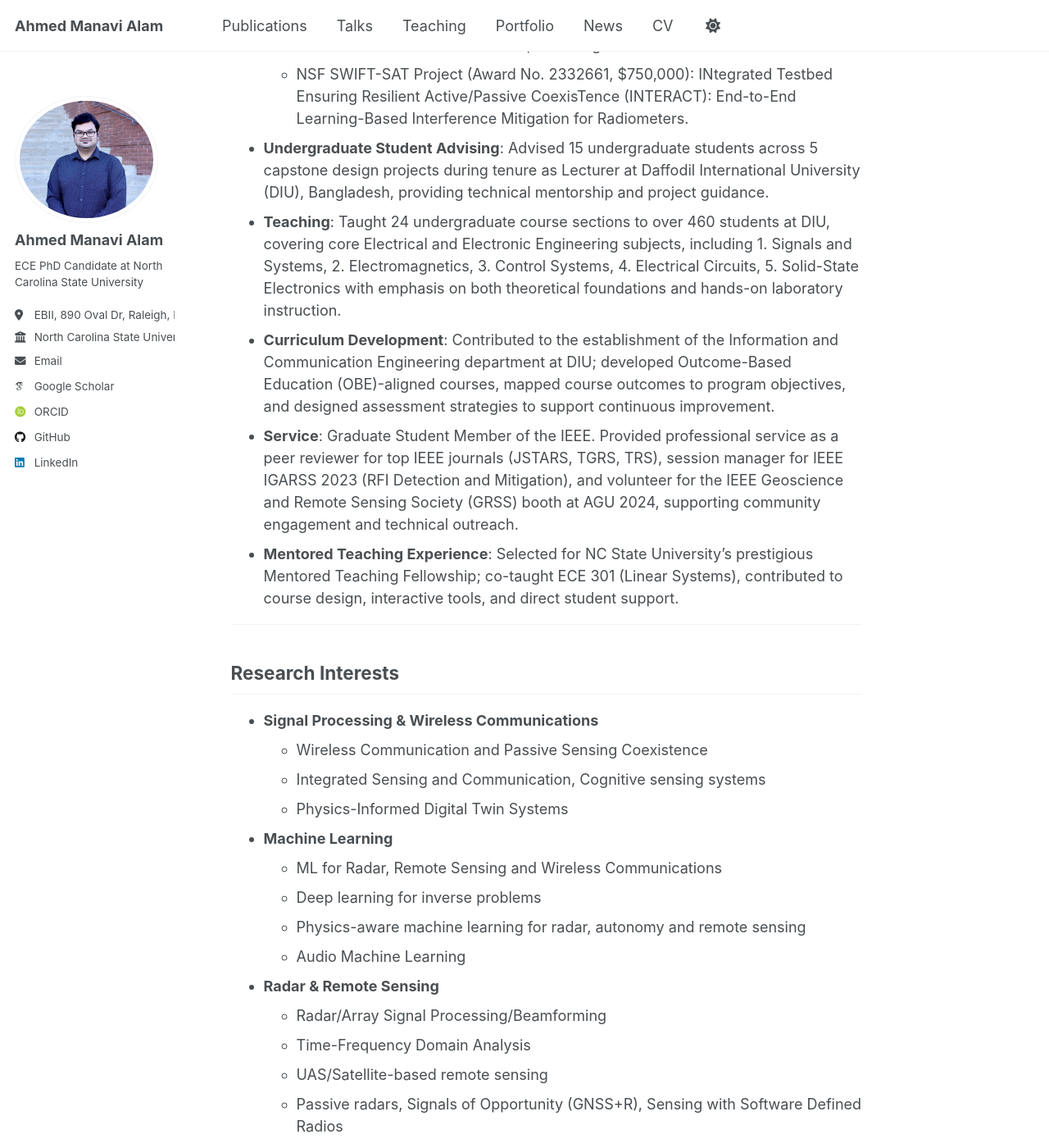
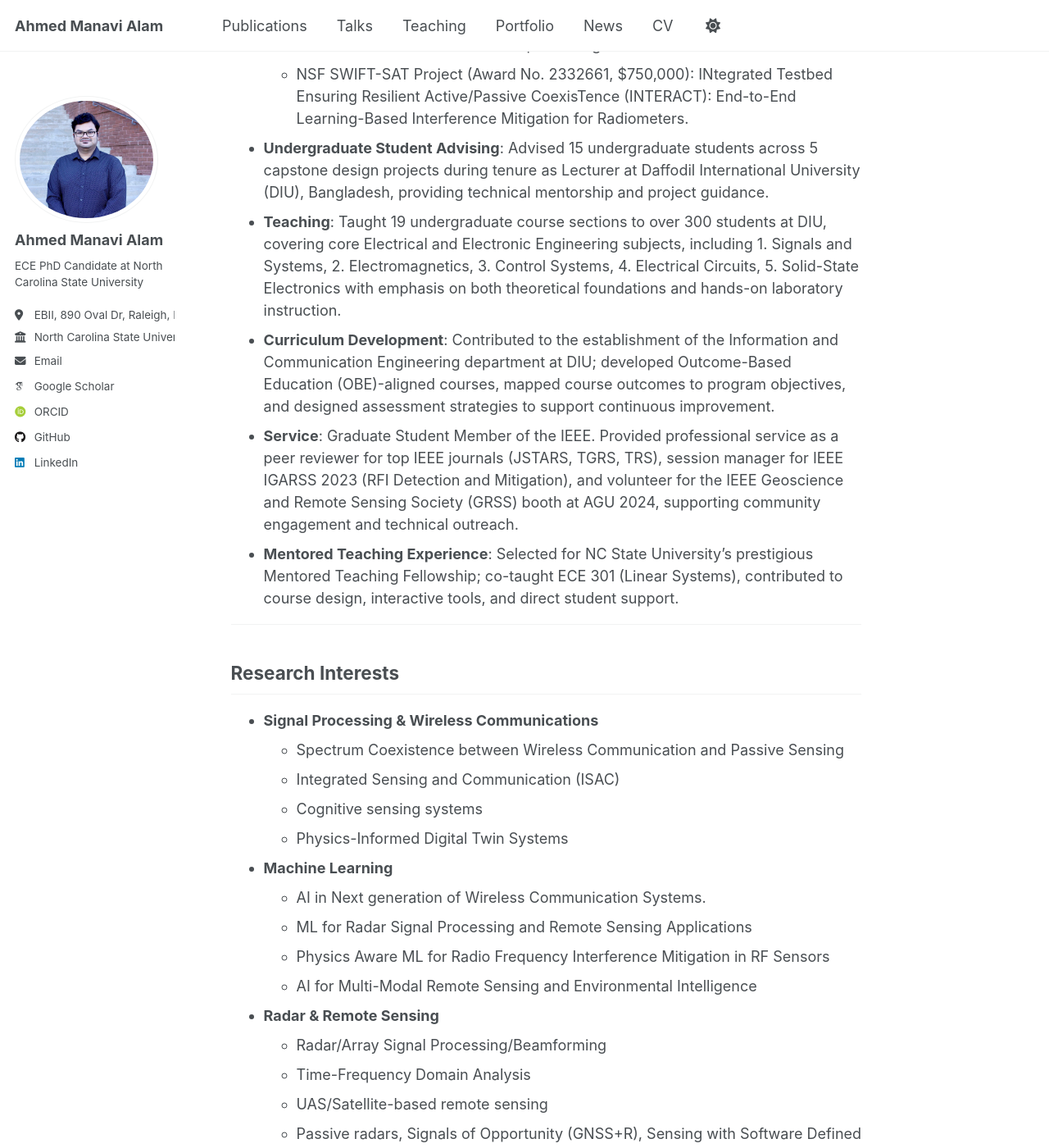
Before and after one commit to ahmed-manavi/ahmed-manavi.github.io, a Jekyll site: the page built from _pages/about.md, in a window 1280 px wide and 1400 px high, scrolled down 508 px. Shown: the whole window at 82% size. Built offline with Jekyll 4.4.1, drawn with Linux system fonts in a browser that asks for light colours; some web fonts are replaced; some of the changed text lies outside the part shown.

Commit message:
Update about.md

```diff
--- a/_pages/about.md
+++ b/_pages/about.md
@@ -9,14 +9,14 @@ redirect_from:
 
 ## Summary of Qualifications
 
-- **Ph.D.**: Department of Electrical and Computer Engineering from NC State University. [Expected Graduation Date: Dec 2025]
-- **Experience**: 6 years of research, teaching and industry experience in wireless communication, signal processing and machine learning with applications to radar, remote sensing, and audio technologies.
+- **Ph.D.**: Department of Electrical and Computer Engineering from NC State University. [Expected Graduation Date: April 2026]
+- **Experience**: 6 years of research, teaching, and industry experience in signal processing, artificial intelligence (AI), intelligent systems, and machine learning (ML) with applications to radar and remote sensing.
 - **Publications**: 20 technical publications, including 5 peer-reviewed journals, 15 peer-reviewed conferences.
 - **Grants**: Contributed to proposal writing and research execution for two major federally funded projects:
   - NASA SMAP Project (Award No. 80NSSC25K7061, $493,000): Enhancing SMAP Radiometer Performance via Deep Learning for Calibration and RFI Detection.
   - NSF SWIFT-SAT Project (Award No. 2332661, $750,000): INtegrated Testbed Ensuring Resilient Active/Passive CoexisTence (INTERACT): End-to-End Learning-Based Interference Mitigation for Radiometers.
 - **Undergraduate Student Advising**: Advised 15 undergraduate students across 5 capstone design projects during tenure as Lecturer at Daffodil International University (DIU), Bangladesh, providing technical mentorship and project guidance.
-- **Teaching**: Taught 24 undergraduate course sections to over 460 students at DIU, covering core Electrical and Electronic Engineering subjects, including  1. Signals and Systems,  2. Electromagnetics,  3. Control Systems,  4. Electrical Circuits,  5. Solid-State Electronics with emphasis on both theoretical foundations and hands-on laboratory instruction.
+- **Teaching**: Taught 19 undergraduate course sections to over 300 students at DIU, covering core Electrical and Electronic Engineering subjects, including  1. Signals and Systems,  2. Electromagnetics,  3. Control Systems,  4. Electrical Circuits,  5. Solid-State Electronics with emphasis on both theoretical foundations and hands-on laboratory instruction.
 - **Curriculum Development**: Contributed to the establishment of the Information and Communication Engineering department at DIU; developed Outcome-Based Education (OBE)-aligned courses, mapped course outcomes to program objectives, and designed assessment strategies to support continuous improvement.
 - **Service**: Graduate Student Member of the IEEE. Provided professional service as a peer reviewer for top IEEE journals (JSTARS, TGRS, TRS), session manager for IEEE IGARSS 2023 (RFI Detection and Mitigation), and volunteer for the IEEE Geoscience and Remote Sensing Society (GRSS) booth at AGU 2024, supporting community engagement and technical outreach.
 - **Mentored Teaching Experience**: Selected for NC State University’s prestigious Mentored Teaching Fellowship; co-taught ECE 301 (Linear Systems), contributed to course design, interactive tools, and direct student support.
@@ -27,22 +27,24 @@ redirect_from:
 ## Research Interests
 
 - **Signal Processing & Wireless Communications**
-  - Wireless Communication and Passive Sensing Coexistence
-  - Integrated Sensing and Communication, Cognitive sensing systems
+  - Spectrum Coexistence between Wireless Communication and Passive Sensing
+  - Integrated Sensing and Communication (ISAC)
+  - Cognitive sensing systems
   - Physics-Informed Digital Twin Systems
 
 - **Machine Learning**
-  - ML for Radar, Remote Sensing and Wireless Communications
-  - Deep learning for inverse problems
-  - Physics-aware machine learning for radar, autonomy and remote sensing
-  - Audio Machine Learning
+  - AI in Next generation of Wireless Communication Systems.
+  - ML for Radar Signal Processing and Remote Sensing Applications
+  - Physics Aware ML for Radio Frequency Interference Mitigation in RF Sensors
+  - AI for Multi-Modal Remote Sensing and Environmental Intelligence
+
 
 - **Radar & Remote Sensing**
   - Radar/Array Signal Processing/Beamforming
   - Time-Frequency Domain Analysis
   - UAS/Satellite-based remote sensing
   - Passive radars, Signals of Opportunity (GNSS+R), Sensing with Software Defined Radios
-  - UAV-based remote sensing & Precision agriculture
+  - Precision agriculture
 
 
 ---
```
Also changed, not shown: other parts of _pages/about.md (+2 -2 lines).
